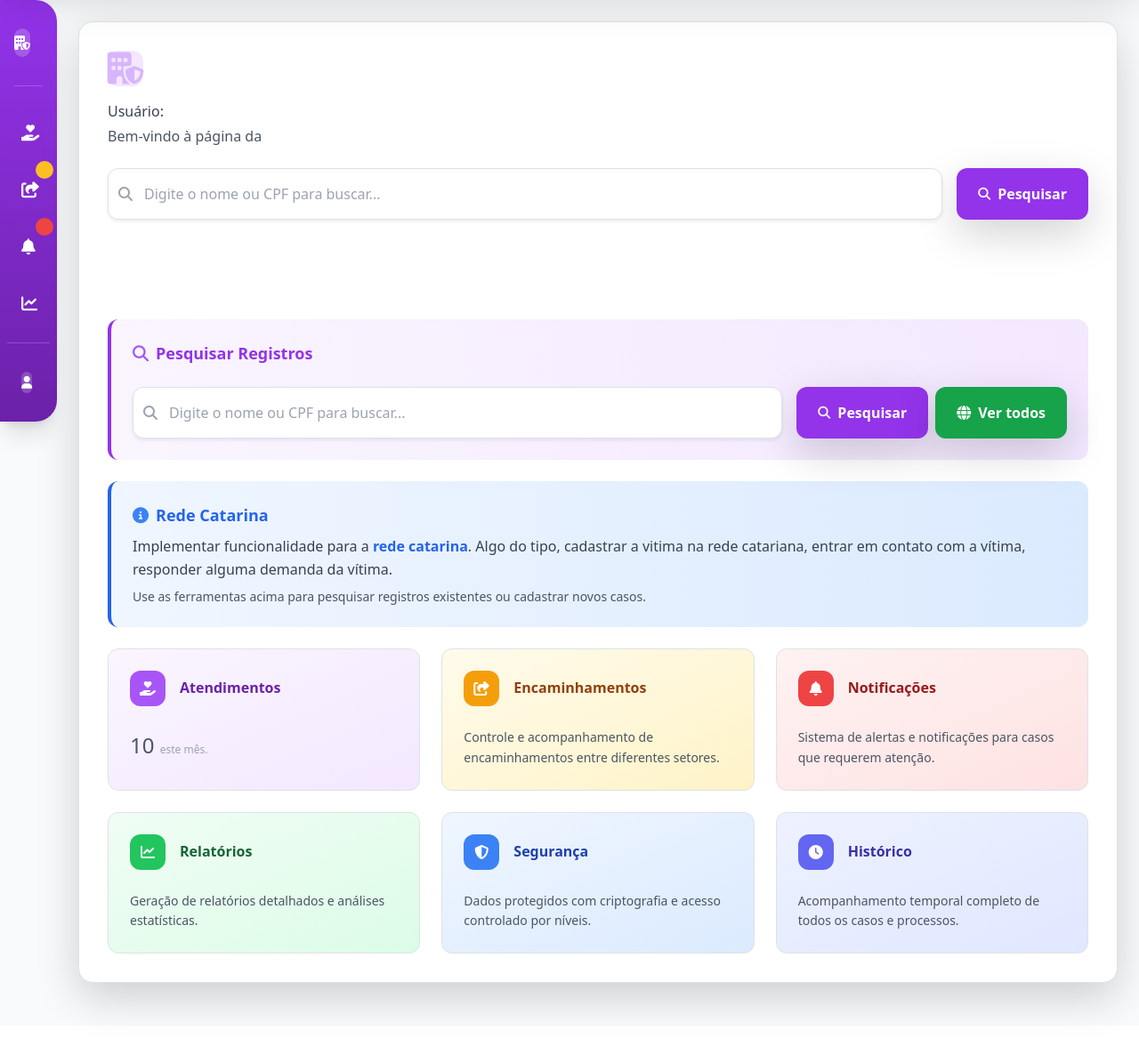
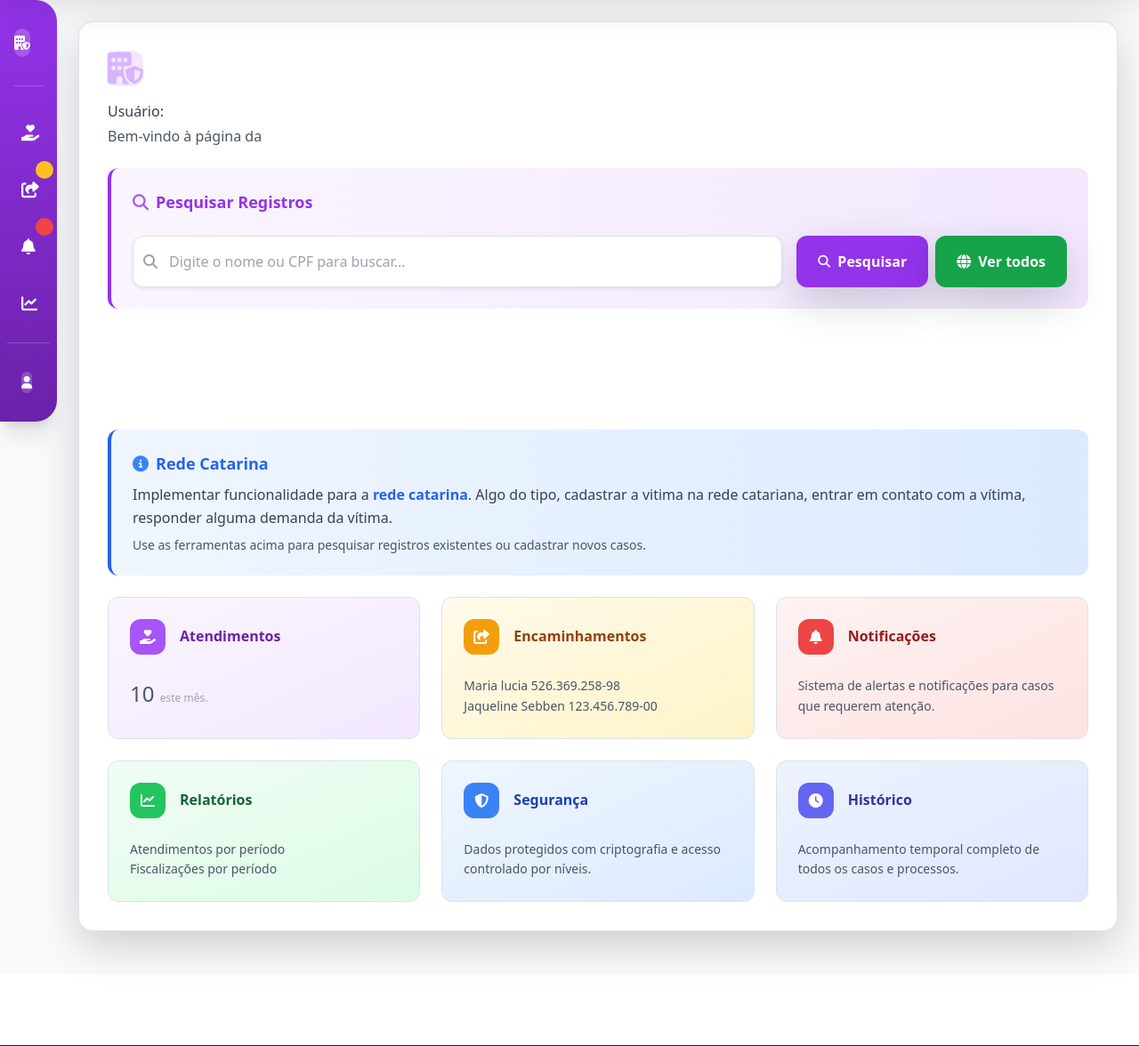
Before and after one commit to OgliariNatan/pievdcs, a Django app: template seguranca_publica/templates/militar.html in a window 1280 px wide. Shown: the part 124-1300 px from the top of the page at 89% size. Run offline with Django 5.2, Linux system fonts and the light colour scheme; the template is opened without the code that fills it, so the values that code supplies are empty; some libraries are stand-ins or nearby versions.

Commit message:
[seguranca_publica] refactor: Informações na pagina da PM

```diff
--- a/seguranca_publica/templates/militar.html
+++ b/seguranca_publica/templates/militar.html
@@ -4,6 +4,31 @@
 {% load django_htmx %}
 
 {% block titulo %}{{ title }}{% endblock %}
+
+{% block style %}
+
+<style>
+    . htmx-indicator {
+    display:  none ! important;
+}
+
+.htmx-request .htmx-indicator,
+.htmx-request.htmx-indicator {
+    display: flex ! important;
+}
+
+/* Fade effect durante requisição */
+#resultados-busca {
+    transition: opacity 0.2s ease-in-out;
+}
+
+. htmx-request #resultados-busca,
+.htmx-swapping #resultados-busca {
+    opacity: 0.5;
+}
+</style>
+
+{% endblock %}
 
 {% block main_content %}
 <!-- Toast/Popup container -->
@@ -125,7 +150,13 @@
                 </div>
             </div>
 
-            <!--Remover aqui -->
+            <!-- Barra de pesquisa moderna -->
+            <div class="bg-gradient-to-r from-purple-50 to-purple-100 rounded-xl p-6 border-l-4 border-purple-600 mb-6">
+                <h3 class="text-lg font-semibold text-purple-600 mb-4 flex items-center gap-2">
+                    <i class="fas fa-search text-purple-500"></i>
+                    Pesquisar Registros
+                </h3>
+
                 <div class="flex flex-col sm: flex-row gap-3">
                     <div class="flex-1 relative">
                         <input type="text"
@@ -150,6 +181,12 @@
                             <i class="fas fa-search text-sm"></i>
                             Pesquisar
                         </button>
+                        <button
+                                class="bg-green-600 hover:bg-green-700 text-white px-6 py-3 rounded-xl font-semibold shadow-lg hover:shadow-xl transition-all duration-200 flex items-center gap-2" type="button" onclick="location.href='{% url 'seguranca_publica:consultas_PM' %}'">
+                                <i class="fa fa-globe"></i>
+                                Ver todos
+                            </button>
+                    </div>
                 </div>
             </div>
 
@@ -169,109 +206,10 @@
                 <!-- Os resultados serão carregados aqui via HTMX -->
             </div>
 
-            <!-- Container para modal de detalhes -->
-            <div id="modal-container"></div>
-
-
-            <!-- Modal de Resultados da Busca -->
-            <div id="modal-resultados" class="fixed inset-0 z-50 hidden">
-                <!-- Overlay escuro -->
-                <div class="absolute inset-0 bg-black/60 backdrop-blur-sm" onclick="fecharModalResultados()"></div>
-
-                <!-- Container do Modal -->
-                <div class="absolute inset-4 sm:inset-8 lg:inset-16 flex items-start justify-center overflow-hidden">
-                    <div class="bg-white rounded-2xl shadow-2xl w-full max-w-4xl max-h-full overflow-hidden flex flex-col animate-modal-in">
-                        <!-- Header do Modal -->
-                        <div class="bg-gradient-to-r from-purple-600 to-purple-700 px-6 py-4 flex items-center justify-between flex-shrink-0">
-                            <div class="flex items-center gap-3">
-                                <div class="w-10 h-10 bg-white/20 rounded-xl flex items-center justify-center">
-                                    <i class="fas fa-search text-white text-lg"></i>
-                                </div>
-                                <div>
-                                    <h2 class="text-white font-bold text-lg">Resultados da Busca</h2>
-                                    <p class="text-purple-200 text-sm" id="modal-subtitle">Pesquisando...</p>
-                                </div>
-                            </div>
-                            <button onclick="fecharModalResultados()"
-                                class="w-10 h-10 bg-white/20 hover:bg-white/30 rounded-xl flex items-center justify-center transition-colors duration-200">
-                                <i class="fas fa-times text-white text-lg"></i>
-                            </button>
-                        </div>
-
-                        <!-- Corpo do Modal (resultados carregados via HTMX) -->
-                        <div class="flex-1 overflow-y-auto p-6" id="modal-body">
-                            <!-- Loading inicial -->
-                            <div class="flex flex-col items-center justify-center py-12">
-                                <svg class="animate-spin h-12 w-12 text-purple-600 mb-4" xmlns="http://www.w3.org/2000/svg" fill="none" viewBox="0 0 24 24">
-                                    <circle class="opacity-25" cx="12" cy="12" r="10" stroke="currentColor" stroke-width="4"></circle>
-                                    <path class="opacity-75" fill="currentColor" d="M4 12a8 8 0 018-8V0C5.373 0 0 5.373 0 12h4zm2 5.291A7.962 7.962 0 014 12H0c0 3.042 1.135 5.824 3 7.938l3-2.647z"></path>
-                                </svg>
-                                <p class="text-gray-500 font-medium">Buscando registros...</p>
-                            </div>
-                        </div>
-
-                        <!-- Footer do Modal -->
-                        <div class="bg-gray-50 px-6 py-4 border-t border-gray-200 flex items-center justify-between flex-shrink-0">
-                            <p class="text-sm text-gray-500">
-                                <i class="fas fa-info-circle mr-1"></i>
-                                Clique em um registro para ver detalhes
-                            </p>
-                            <button onclick="fecharModalResultados()"
-                                class="bg-gray-200 hover:bg-gray-300 text-gray-700 px-6 py-2 rounded-xl font-semibold transition-colors duration-200">
-                                Fechar
-                            </button>
-                        </div>
-                    </div>
-                </div>
-            </div>
 
 
 
 
-
-
-
-
-
-
-
-
-
-
-
-
-
-
-
-            <!-- FIM DO REMOVER-->
-
-            <!-- Barra de pesquisa moderna -->
-            <div class="bg-gradient-to-r from-purple-50 to-purple-100 rounded-xl p-6 border-l-4 border-purple-600 mb-6">
-                <h3 class="text-lg font-semibold text-purple-600 mb-4 flex items-center gap-2">
-                    <i class="fas fa-search text-purple-500"></i>
-                    Pesquisar Registros
-                </h3>
-                <div class="flex flex-col sm:flex-row gap-3">
-                    <div class="flex-1 relative">
-                        <input type="text"
-                            class="w-full pl-10 pr-4 py-3 rounded-xl border border-gray-300 focus:outline-none focus:ring-2 focus:ring-purple-500 focus:border-transparent shadow-sm"
-                            placeholder="Digite o nome ou CPF para buscar...">
-                        <i class="fas fa-search absolute left-3 top-1/2 transform -translate-y-1/2 text-gray-400"></i>
-                    </div>
-                    <div class="flex gap-2">
-                        <button
-                            class="bg-purple-600 hover:bg-purple-700 text-white px-6 py-3 rounded-xl font-semibold shadow-lg hover:shadow-xl transition-all duration-200 flex items-center gap-2">
-                            <i class="fas fa-search text-sm"></i>
-                            Pesquisar
-                        </button>
-                        <button
-                            class="bg-green-600 hover:bg-green-700 text-white px-6 py-3 rounded-xl font-semibold shadow-lg hover:shadow-xl transition-all duration-200 flex items-center gap-2" type="button" onclick="location.href='{% url 'seguranca_publica:consultas_PM' %}'">
-                            <i class="fa fa-globe"></i>
-                            Ver todos
-                        </button>
-                    </div>
-                </div>
-            </div>
 
             <!-- Conteúdo informativo -->
             <div class="prose max-w-none text-gray-700 leading-relaxed">
@@ -312,7 +250,8 @@
                             <h4 class="font-semibold text-amber-800">Encaminhamentos</h4>
                         </div>
                         <p class="text-gray-600 text-sm leading-relaxed">
-                            Controle e acompanhamento de encaminhamentos entre diferentes setores.
+                            Maria lucia <span> 526.369.258-98 </span> <br>
+                            Jaqueline Sebben <span> 123.456.789-00 </span>
                         </p>
                     </div>
 
@@ -336,7 +275,8 @@
                             <h4 class="font-semibold text-green-800">Relatórios</h4>
                         </div>
                         <p class="text-gray-600 text-sm leading-relaxed">
-                            Geração de relatórios detalhados e análises estatísticas.
+                            <a href='#' class="hover:text-black">Atendimentos por período</a> <br>
+                            <a href="#" class="hover:text-black">Fiscalizações por período</a>
                         </p>
                     </div>
 
@@ -582,7 +522,3 @@
 </script>
 
 {% endblock %}
-
-{% block script %}
-<!-- Scripts adicionais podem ser colocados aqui -->
-{% endblock %}
--- a/seguranca_publica/views/militar.py
+++ b/seguranca_publica/views/militar.py
@@ -135,8 +135,10 @@ def buscar_vitimas(request):
     query = request.GET.get('q', '').strip()
 
     if var_debug == 'True':
+        print(50*'=')
         print(f"Solicitação de consulta:  '{query}'")
         print(f'Tamanho do query: {len(query)}')
+        print(50*'=')
 
     if len(query) < 2:
         return HttpResponse('''
@@ -197,7 +199,7 @@ def buscar_vitimas(request):
             'encontrado_agressor': encontrado_agressor,
         })
 
-    return render(request, 'seguranca_publica/parcial/resultados_busca_pm.html', {
+    return render(request, 'parcial/resultados_busca_pm.html', {
         'resultados': resultados,
         'query':  query,
         'total': len(resultados)
```
Lines whose indentation alone changed are shown as unchanged.
